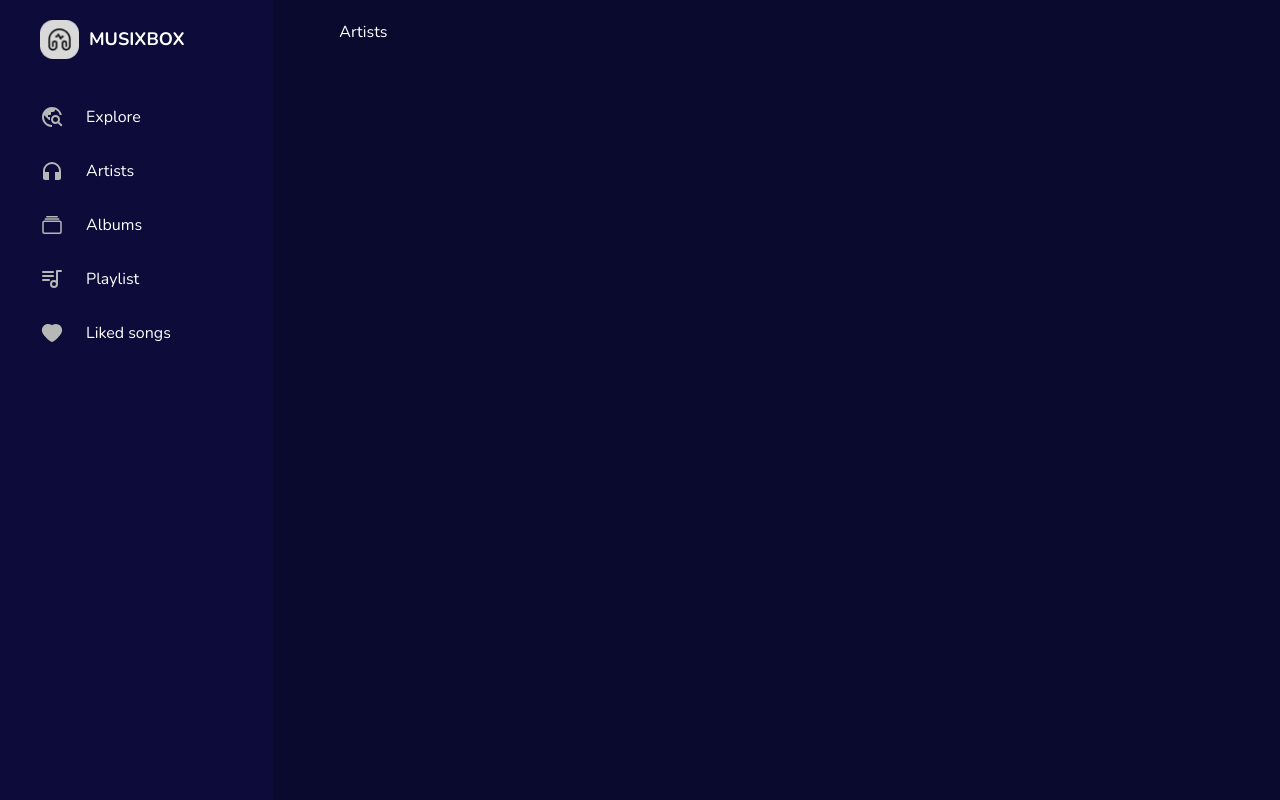
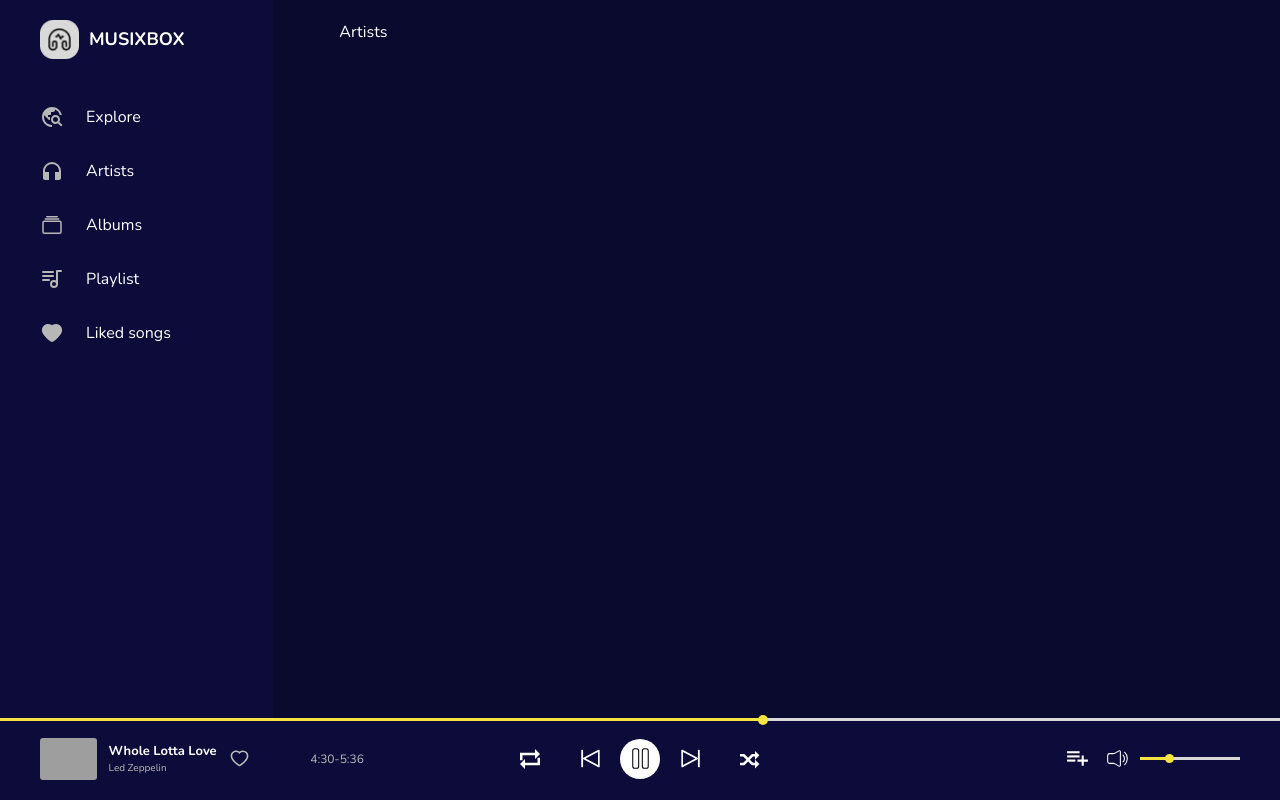
Before and after one commit to Yubraj-Karki/music-app, a React (Vite) app in the folder vite-project/: page /artists in a window 1280 px wide. Built offline with nearby package versions, Linux system fonts and the light colour scheme; grey boxes are pictures that could not be loaded; a web font is replaced by a local one.

Commit message:
moved control component from explore page to app.js

```diff
--- a/vite-project/src/App.jsx
+++ b/vite-project/src/App.jsx
@@ -1,6 +1,6 @@
 import React from "react";
 import { BrowserRouter, Routes, Route } from "react-router-dom";
-import { SideBar } from "./components";
+import { SideBar, Control } from "./components";
 import { Explore, Artists } from "./pages";
 
 const App = () => {
@@ -15,6 +15,9 @@ const App = () => {
             <Route path="/" element={<Explore />} />
             <Route path="/artists" element={<Artists />} />
           </Routes>
+          <section>
+            <Control />
+          </section>
         </main>
       </div>
     </BrowserRouter>
--- a/vite-project/src/components/Control.jsx
+++ b/vite-project/src/components/Control.jsx
@@ -7,7 +7,7 @@ import { CgPlayListAdd } from "react-icons/cg";
 
 const Control = () => {
   return (
-    <div className="fixed bottom-0 left-0 right-0 h-86px bg-[#0C0B39] p-10">
+    <div className="fixed bottom-0 left-0 right-0 h-86px bg-[#0C0B39] p-10 pt-5 pb-5">
       <div className="absolute top-0 left-0 progress-bar w-[100vw] h-[3px] bg-[#D9D9D9]">
         <div className="relative volume w-[60vw] h-[3px] bg-[#F5E33F]">
           <span className="absolute right-0 top-[-3px] rounded-full w-[10px] h-[10px] bg-[#F5E33F]"></span>
@@ -41,14 +41,14 @@ const Control = () => {
           <RxTrackNext className="mr-[20px]" />
           <ImShuffle className="text-[20px]" />
         </div>
-        <div className="text-[20px] justify-self-end">
+        <div className="text-[25px] justify-self-end">
           <div className="flex items-center">
             <CgPlayListAdd />
 
             <CiVolumeHigh className="ml-[15px]" />
             <div className="volume w-[100px] h-[3px] bg-[#D9D9D9] ml-[10px]">
               <div className="relative volume w-[34px] h-[3px] bg-[#F5E33F]">
-                <span className="absolute right-0 top-[-2px] rounded-full w-[9px] h-[9px] bg-[#F5E33F]"></span>
+                <span className="absolute right-0 top-[-3px] rounded-full w-[9px] h-[9px] bg-[#F5E33F]"></span>
               </div>
             </div>
           </div>
--- a/vite-project/src/pages/Explore.jsx
+++ b/vite-project/src/pages/Explore.jsx
@@ -63,10 +63,6 @@ const Explore = () => {
           </div>
         </div>
       </section>
-
-      <section>
-        <Control />
-      </section>
     </div>
   );
 };
```
